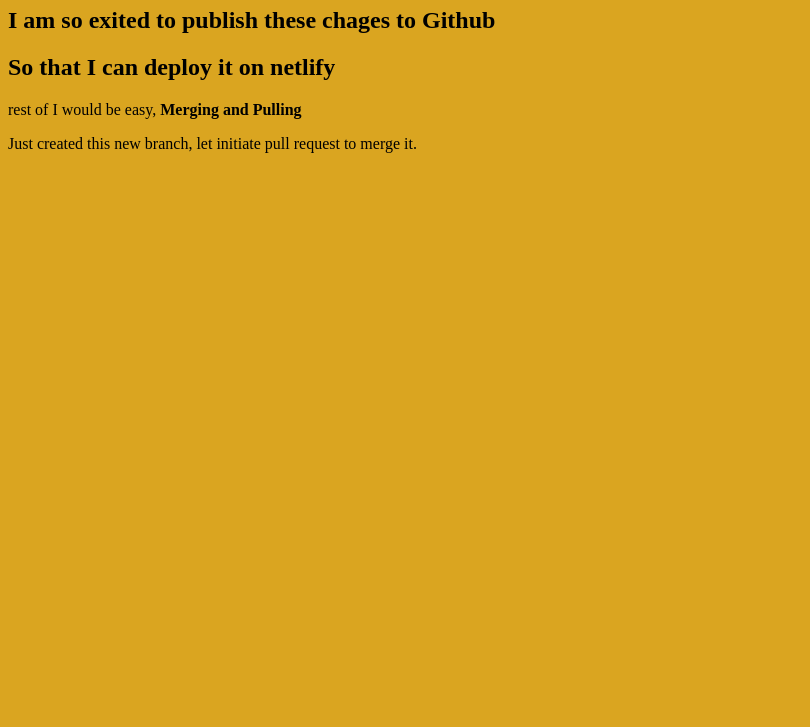
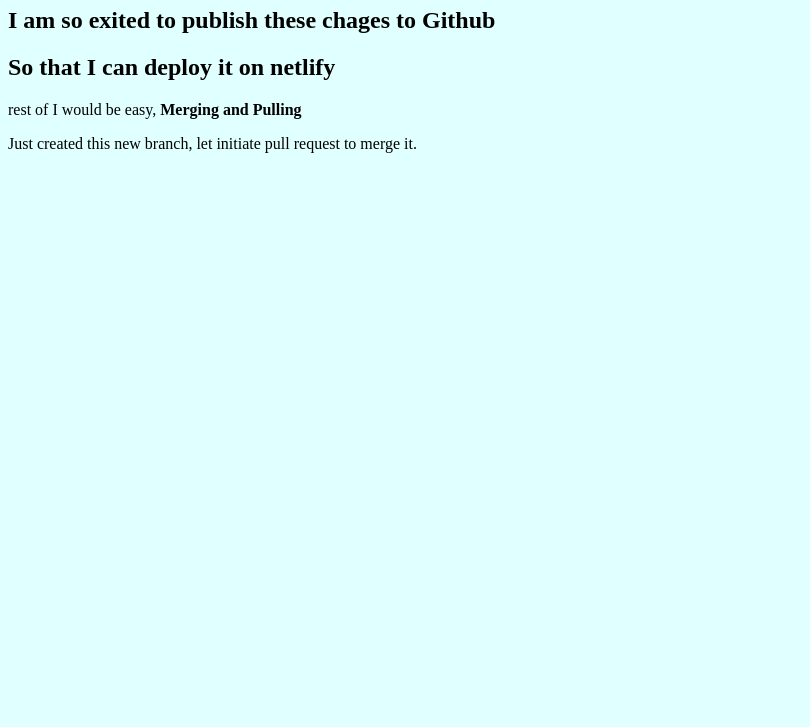
Before and after one commit to Piyush2321/LessonTwo, a plain HTML site: page index.html in a window 1280 px wide. Shown: the part 73-800 px from the top of the page, without its empty margins (0-810 px from the left). Drawn offline with Linux system fonts and the light colour scheme.

Commit message:
bg-color changed

```diff
--- a/style.css
+++ b/style.css
@@ -1,3 +1,3 @@
 body{
-    background: goldenrod;
+    background: lightcyan;
 }
```
